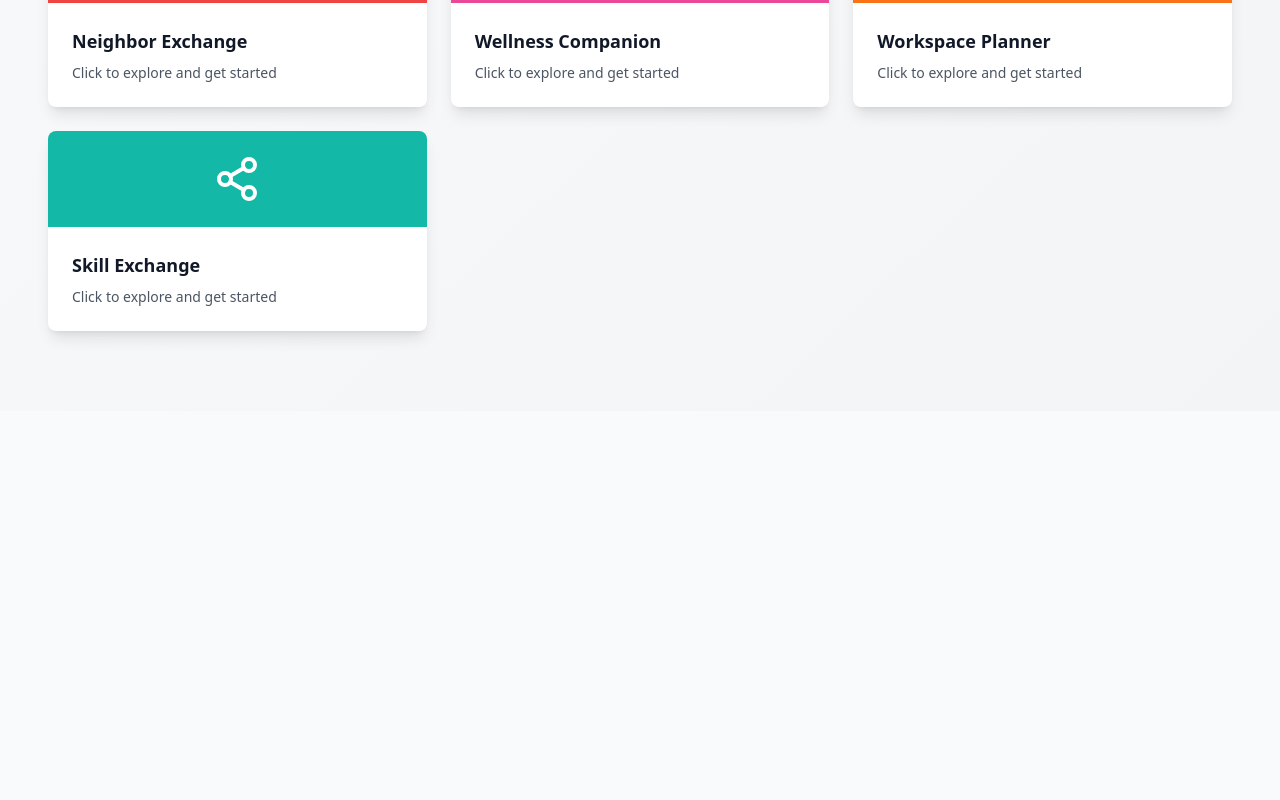
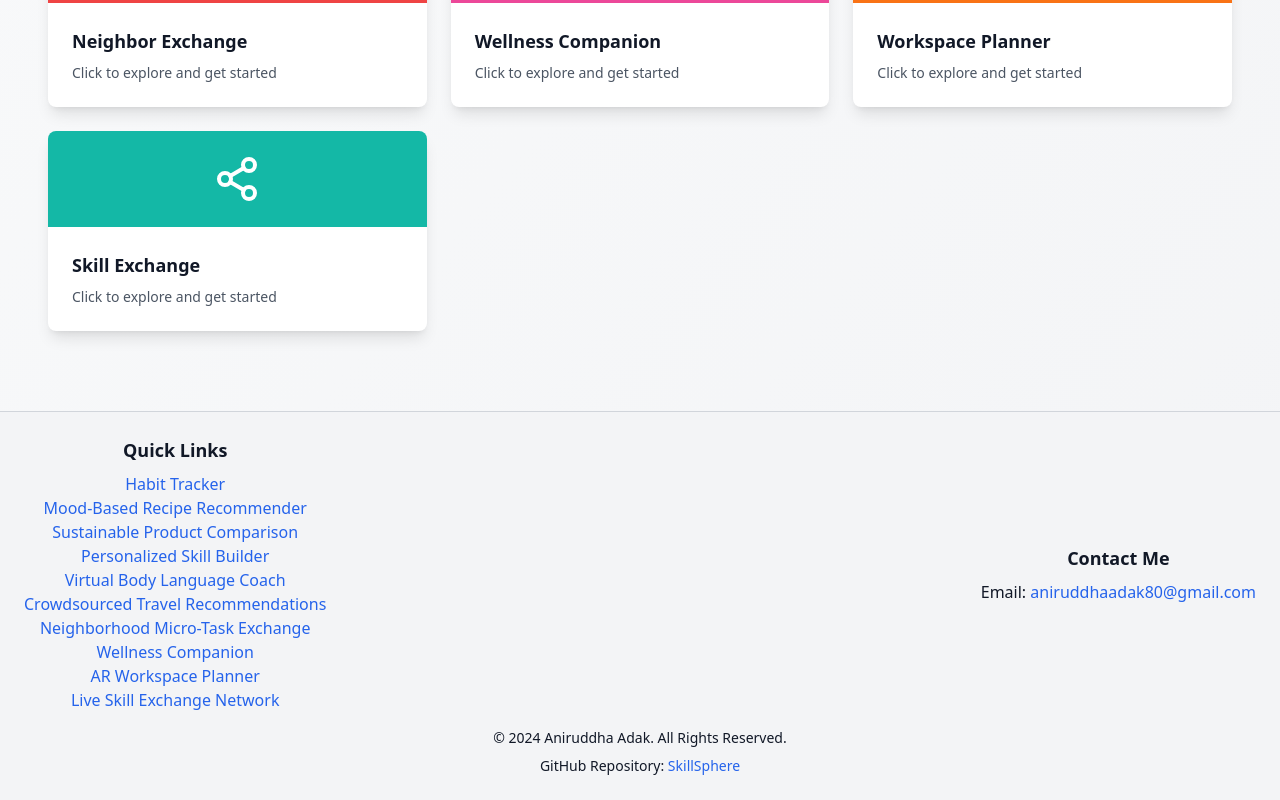
Before and after one commit to aniruddhaadak80/SkillSphere, a React (Vite) app: page / in a window 1280 px wide. Shown: the part 817-1617 px from the top of the page. Before the commit the page ends 1228 px from the top, so only its background shows below. Built offline with nearby package versions, Linux system fonts and the light colour scheme.

Commit message:
Update App.tsx

```diff
--- a/src/App.tsx
+++ b/src/App.tsx
@@ -12,6 +12,8 @@ import NeighborExchange from './pages/NeighborExchange';
 import Wellness from './pages/Wellness';
 import Workspace from './pages/Workspace';
 import SkillExchange from './pages/SkillExchange';
+import Footer from './components/Footer'; // Import the Footer component
+
 
 const App = () => {
   return (
@@ -33,8 +35,10 @@ const App = () => {
             <Route path="/skillexchange" element={<SkillExchange />} />
           </Routes>
         </main>
+         <Footer /> {/* Add the Footer component here */}
       </div>
     </Router>
+
   );
 };
 
```
